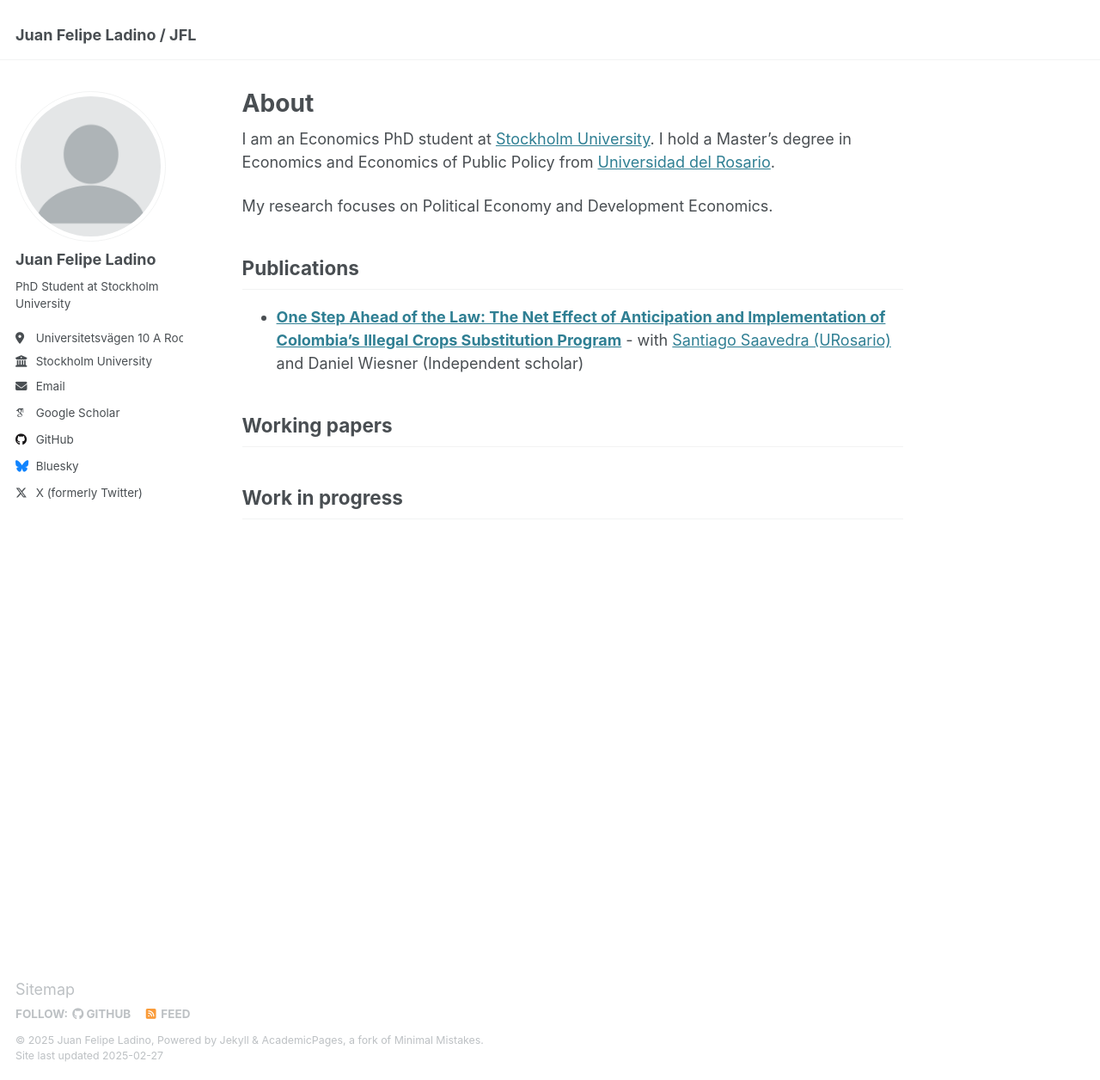
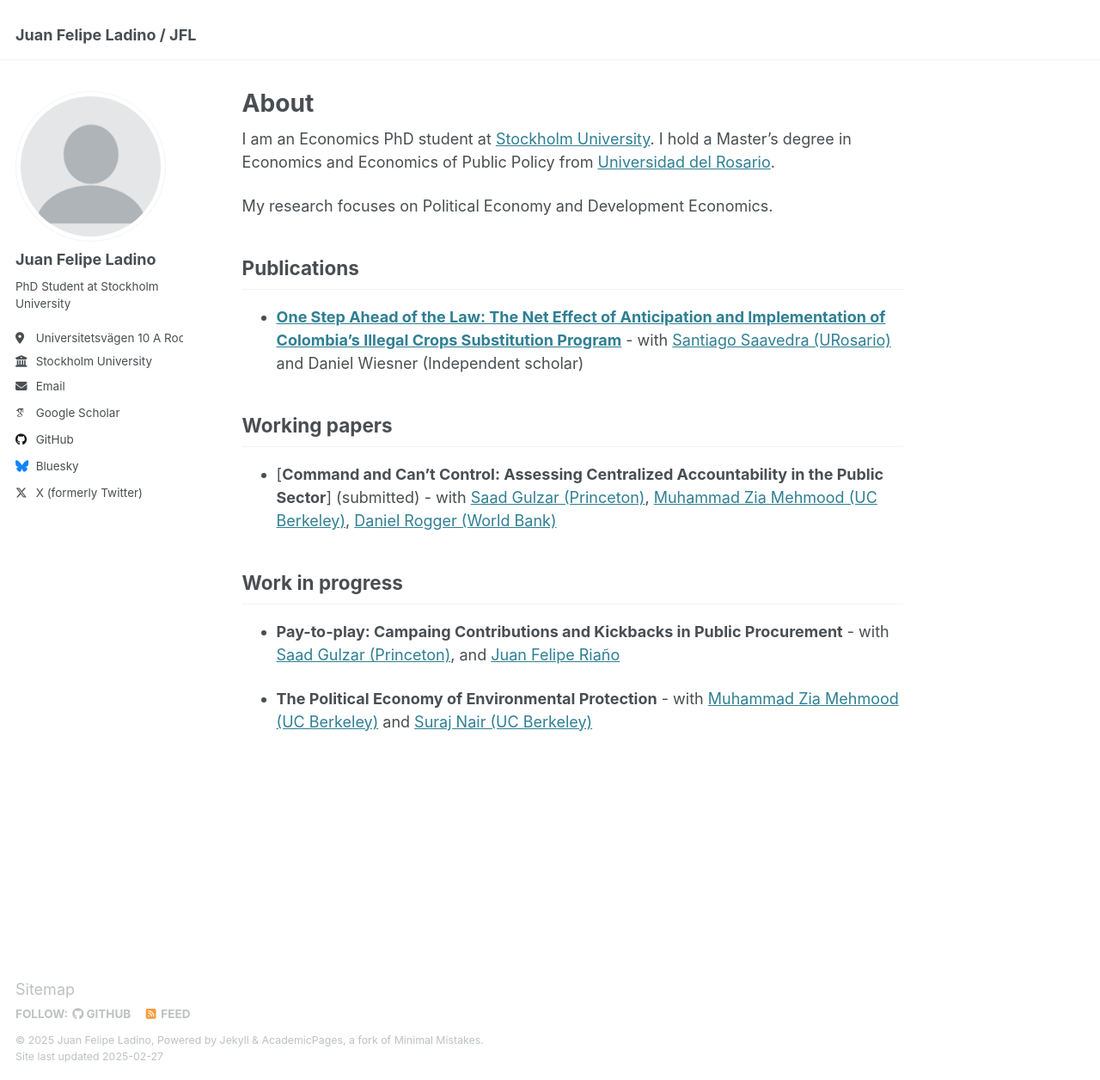
Before and after one commit to juanfladino/juanfladino.github.io, a Jekyll site: the page built from _pages/about.md, in a window 1280 px wide and 1256 px high. Shown: the whole window at 86% size. Built offline with Jekyll 4.4.1, drawn with Linux system fonts in a browser that asks for light colours; some web fonts are replaced.

Commit message:
Update about.md

```diff
--- a/_pages/about.md
+++ b/_pages/about.md
@@ -18,6 +18,11 @@ Publications
 
 Working papers
 ------------
+- [**Command and Can't Control: Assessing Centralized Accountability in the Public Sector**] (submitted) - with [Saad Gulzar (Princeton)](https://saadgulzar.com/), [Muhammad Zia Mehmood (UC Berkeley)](https://www.ziamehmood.com/), [Daniel Rogger (World Bank)](https://www.danrogger.com/)
 
 Work in progress
 ------------
+
+- **Pay-to-play: Campaing Contributions and Kickbacks in Public Procurement** - with [Saad Gulzar (Princeton)](https://saadgulzar.com/), and [Juan Felipe Riaño](https://www.juanfeliperiano.com/)
+
+- **The Political Economy of Environmental Protection** - with [Muhammad Zia Mehmood (UC Berkeley)](https://www.ziamehmood.com/) and [Suraj Nair (UC Berkeley)](https://surajrn.github.io/)
```
